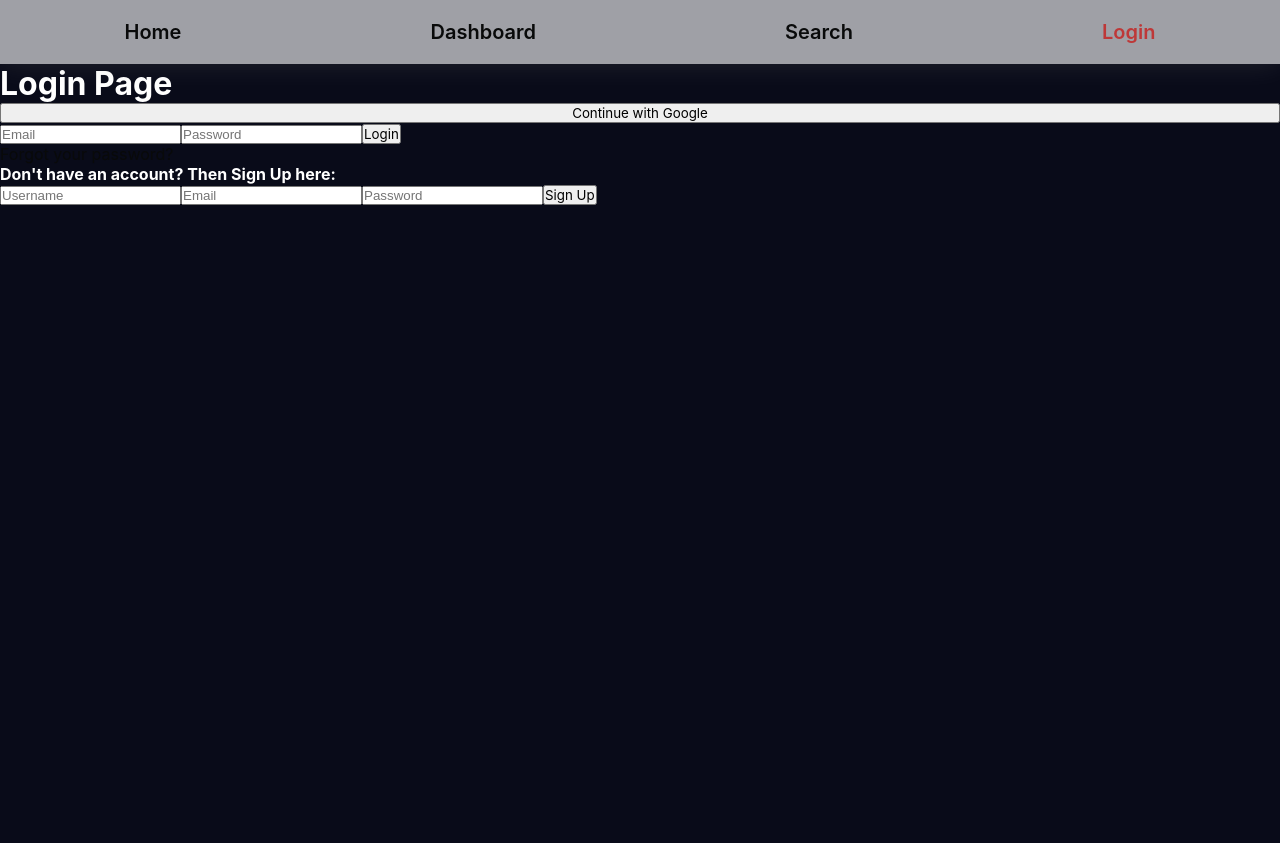
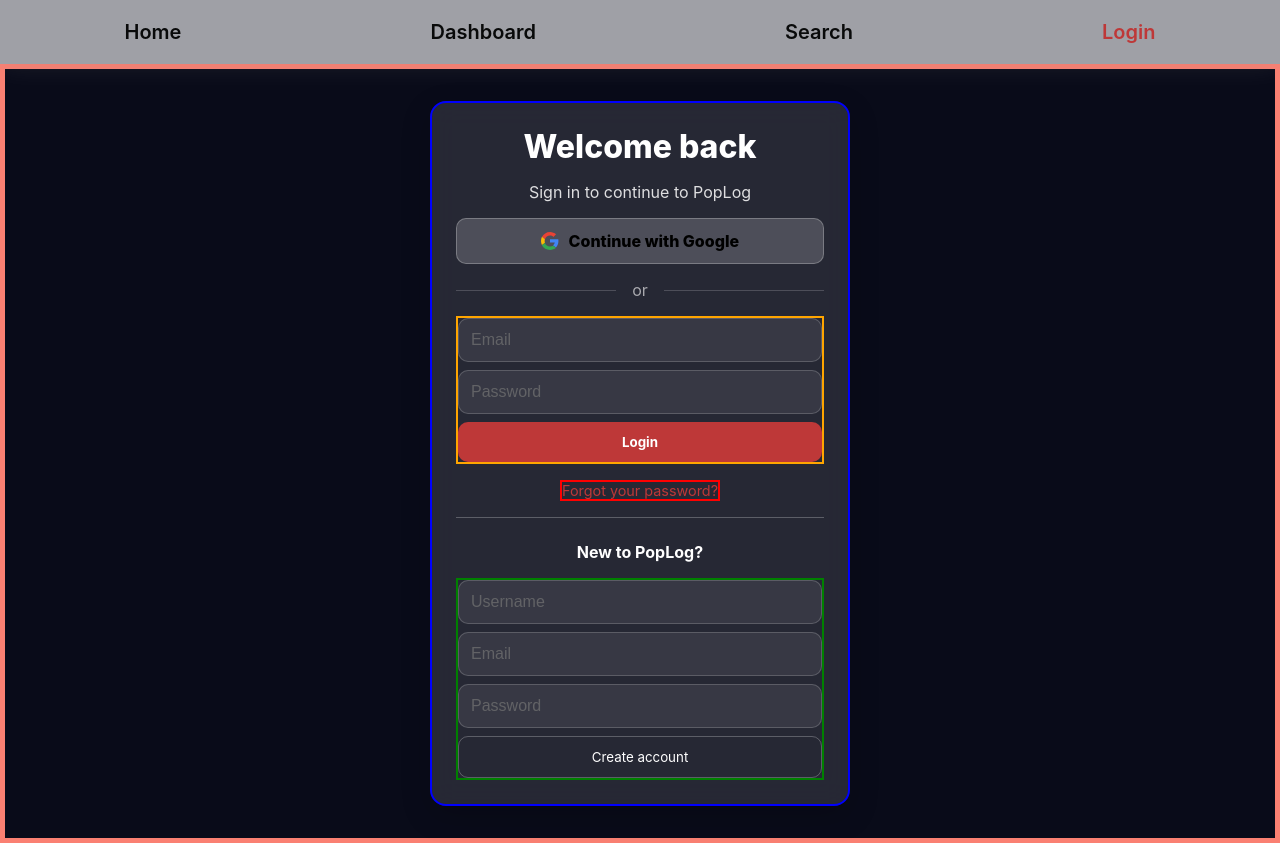
Before and after one commit to nerdboy626/poplogApp, a React (Vite) app in the folder popLog-app/: page /login in a window 1280 px wide. Before the commit the page ends 800 px from the top, so only its background shows below. Built offline with nearby package versions, Linux system fonts and the light colour scheme.

Commit message:
style(client): add styling to login page

```diff
--- /dev/null
+++ b/popLog-app/src/pages/Login.css
@@ -0,0 +1,167 @@
+.login-page {
+  min-height: 92vh;
+  display: flex;
+  align-items: center;
+  justify-content: center;
+  padding: 2rem;
+  border: 5px solid salmon;
+}
+
+.login-card {
+  width: 100%;
+  max-width: 420px;
+  padding: 1.5rem;
+
+  background: rgba(255, 255, 255, 0.12);
+  backdrop-filter: blur(14px);
+  -webkit-backdrop-filter: blur(14px);
+
+  /*border: 1px solid rgba(255, 255, 255, 0.18);*/
+  border: 2px solid blue;
+  border-radius: 16px;
+
+  box-shadow: 0 10px 30px rgba(0, 0, 0, 0.18);
+
+  display: flex;
+  flex-direction: column;
+  gap: 1rem;
+}
+
+.login-title {
+  margin: 0;
+  font-size: 2rem;
+  font-weight: 800;
+  text-align: center;
+}
+
+.login-subtitle {
+  margin: 0;
+  text-align: center;
+  opacity: 0.85;
+}
+
+.login-form {
+  display: flex;
+  flex-direction: column;
+  gap: 0.5rem;
+  border: 2px solid orange;
+}
+
+.signup-form {
+  display: flex;
+  flex-direction: column;
+  gap: 0.5rem;
+  border: 2px solid green;
+}
+
+.login-card input {
+  width: 100%;
+  padding: 0.75rem;
+  border-radius: 10px;
+
+  background: rgba(255, 255, 255, 0.08);
+  border: 1px solid rgba(255, 255, 255, 0.18);
+
+  color: #fff;
+  font-size: 1rem;
+}
+
+.login-card input::placeholder {
+  opacity: 0.7;
+}
+
+.login-btn {
+  background: var(--color-secondary);
+  color: white;
+  border: none;
+  border-radius: 10px;
+  padding: 0.75rem;
+  font-weight: 700;
+  cursor: pointer;
+}
+
+.login-btn:hover {
+  opacity: 0.9;
+}
+
+.create-btn {
+  background: transparent;
+  border: 1px solid rgba(255, 255, 255, 0.25);
+  color: #fff;
+  padding: 0.75rem;
+  border-radius: 10px;
+  cursor: pointer;
+}
+
+.create-btn:hover {
+  background: rgba(255, 255, 255, 0.08);
+}
+
+.google-btn {
+  background: rgba(255, 255, 255, 0.18);
+  border: 1px solid rgba(255, 255, 255, 0.25);
+  border-radius: 10px;
+  padding: 0.75rem;
+  font-size: 1rem;
+  font-weight: 800;
+  cursor: pointer;
+  display: flex;
+  align-items: center;
+  justify-content: center;
+  gap: 0.6rem;
+}
+
+.google-btn:hover {
+  background: rgba(255, 255, 255, 0.25);
+}
+
+.google-icon {
+  width: 18px;
+  height: 18px;
+}
+
+.divider {
+  display: flex;
+  align-items: center;
+  gap: 1rem;
+  opacity: 0.6;
+}
+
+.divider::before,
+.divider::after {
+  content: "";
+  flex: 1;
+  height: 1px;
+  background: rgba(255, 255, 255, 0.3);
+}
+
+.soft-divider {
+  border: none;
+  height: 1px;
+  background: rgba(255, 255, 255, 0.25);
+}
+
+.forgot-link {
+  text-align: center;
+  font-size: 0.9rem;
+  color: var(--color-secondary);
+  border: 2px solid red;
+  display: inline-block;
+  align-self: center;
+  cursor: pointer;
+  text-decoration: none;
+}
+
+.forgot-link:hover {
+  text-decoration: underline;
+}
+
+.signup-title {
+  text-align: center;
+  margin: 0.5rem 0 0;
+}
+
+.error-text {
+  color: #ff6b6b;
+  text-align: center;
+}
--- a/popLog-app/src/pages/Login.jsx
+++ b/popLog-app/src/pages/Login.jsx
@@ -3,6 +3,7 @@
 import { useNavigate, useLocation } from "react-router-dom";
 import { useAuth } from "../utils/AuthContext.jsx";
 import toast from "react-hot-toast";
+import "./Login.css";
 
 const Login = () => {
   const auth = useAuth();
@@ -85,16 +86,31 @@
     }
   };
   return (
-    <div style={{ display: "flex", flexDirection: "column" }}>
-      <h1>Login Page</h1>
+    <div className="login-page">
+      <div className="login-card">
+        <h1 className="login-title">Welcome back</h1>
+        <p className="login-subtitle">Sign in to continue to PopLog</p>
+
         <button
+          className="google-btn"
           onClick={() => {
             window.location.href = "http://localhost:3500/api/auth/google";
           }}
         >
+          <img
+            src="./google.svg"
+            alt=""
+            className="google-icon"
+            aria-hidden="true"
+          />
           Continue with Google
         </button>
-      <form onSubmit={handleLogin}>
+
+        <div className="divider">
+          <span>or</span>
+        </div>
+
+        <form className="login-form" onSubmit={handleLogin}>
           <input
             type="email"
             placeholder="Email"
@@ -109,38 +125,48 @@
             onChange={(e) => setLoginPassword(e.target.value)}
             required
           />
-        <button type="submit">Login</button>
+          <button type="submit" className="login-btn">
+            Login
+          </button>
         </form>
-      <p>
-        <Link to="/forgot-password">Forgot your password?</Link>
-      </p>
-      <h4>Don't have an account? Then Sign Up here:</h4>
-      <form onSubmit={handleSignUp}>
+
+        <Link className="forgot-link" to="/forgot-password">
+          Forgot your password?
+        </Link>
+
+        <hr className="soft-divider" />
+
+        <h4 className="signup-title">New to PopLog?</h4>
+
+        <form className="signup-form" onSubmit={handleSignUp}>
           <input
             type="text"
             placeholder="Username"
             value={username}
-          onChange={(event) => setUsername(event.target.value)}
+            onChange={(e) => setUsername(e.target.value)}
             required
           />
           <input
-          type="text"
+            type="email"
             placeholder="Email"
             value={email}
-          onChange={(event) => setEmail(event.target.value)}
+            onChange={(e) => setEmail(e.target.value)}
             required
           />
           <input
             type="password"
             placeholder="Password"
             value={password}
-          onChange={(event) => setPassword(event.target.value)}
+            onChange={(e) => setPassword(e.target.value)}
             required
           />
-        <button type="submit">Sign Up</button>
+          <button type="submit" className="create-btn">
+            Create account
+          </button>
         </form>
 
-      {error && <p style={{ color: "red" }}>{error}</p>}
+        {error && <p className="error-text">{error}</p>}
+      </div>
     </div>
   );
 };
```
Also changed, not shown: popLog-app/public/google.svg (added), 1 other file (tests, documents, lock files or other folders). Lines whose indentation alone changed are shown as unchanged.
